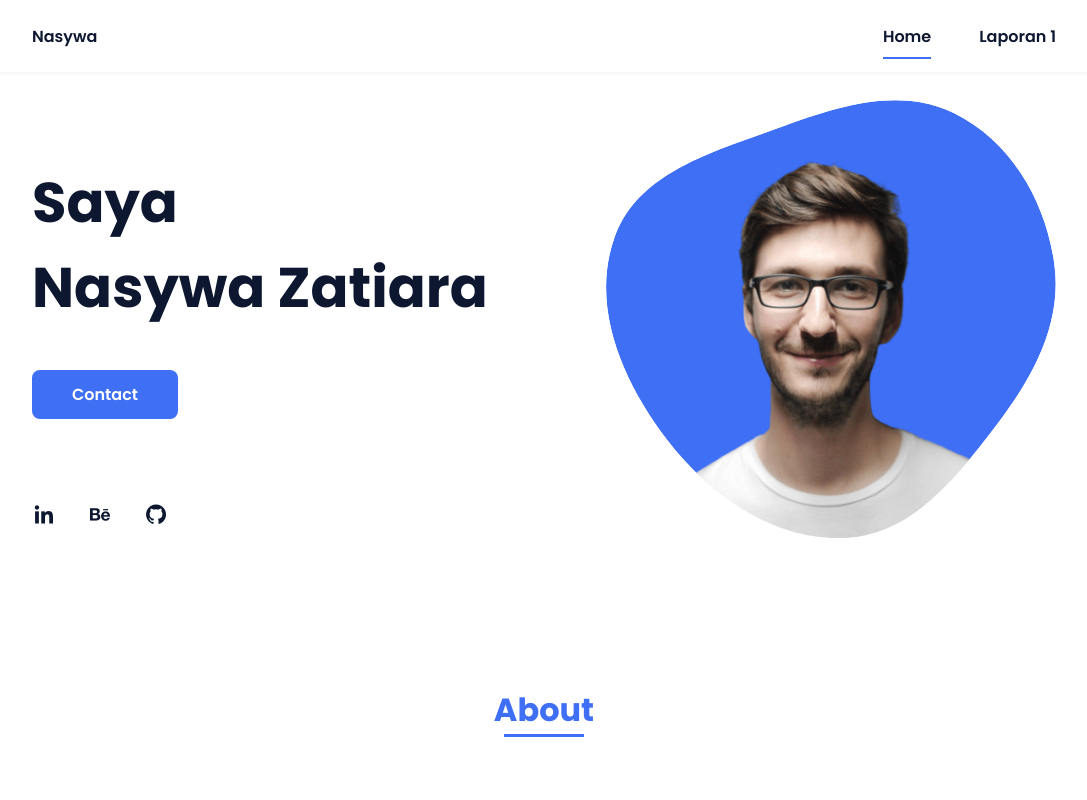
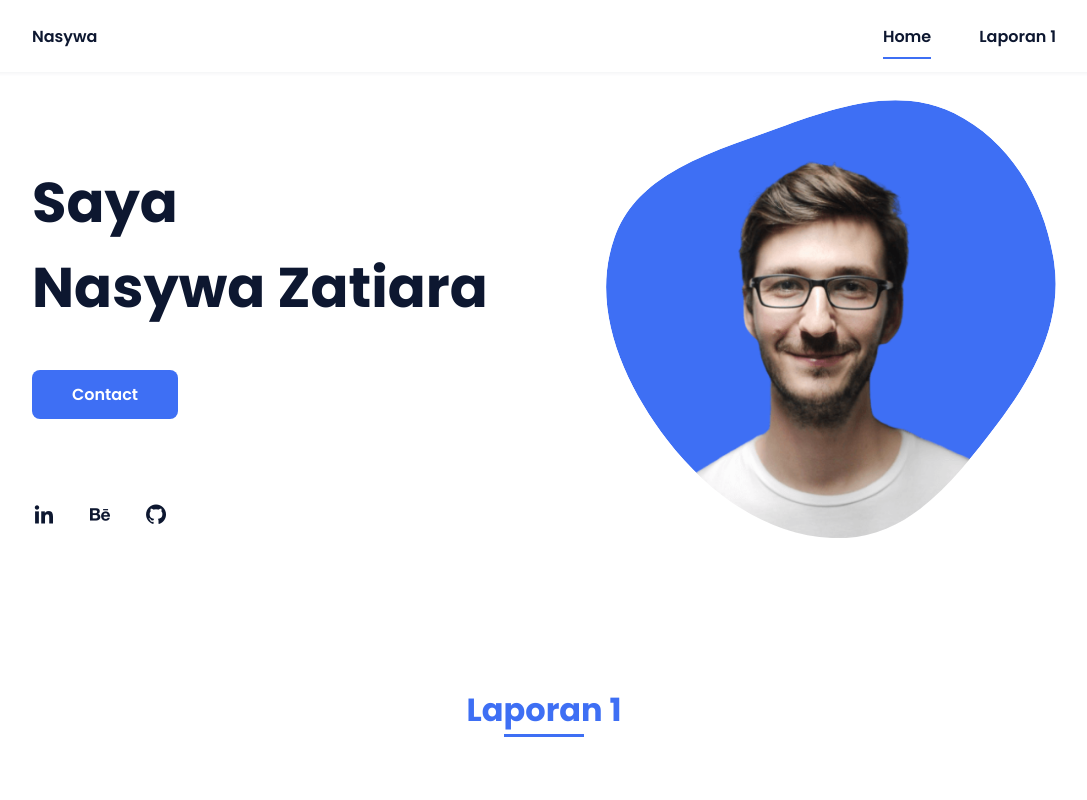
Before and after one commit to nasywazatiara6/nasywazatiara6.github.io, a plain HTML site: page index.html in a window 1280 px wide. Shown: the top 800 px of the page, without its empty margins (96-1183 px from the left). Drawn offline with nearby package versions, Linux system fonts and the light colour scheme.

Commit message:
Update index.html

```diff
--- a/index.html
+++ b/index.html
@@ -62,7 +62,7 @@
 
             <!--===== ABOUT =====-->
             <section class="about section " id="about">
-                <h2 class="section-title">About</h2>
+                <h2 class="section-title">Laporan 1</h2>
             </section>
 
             <!--===== CONTACT =====-->
```
